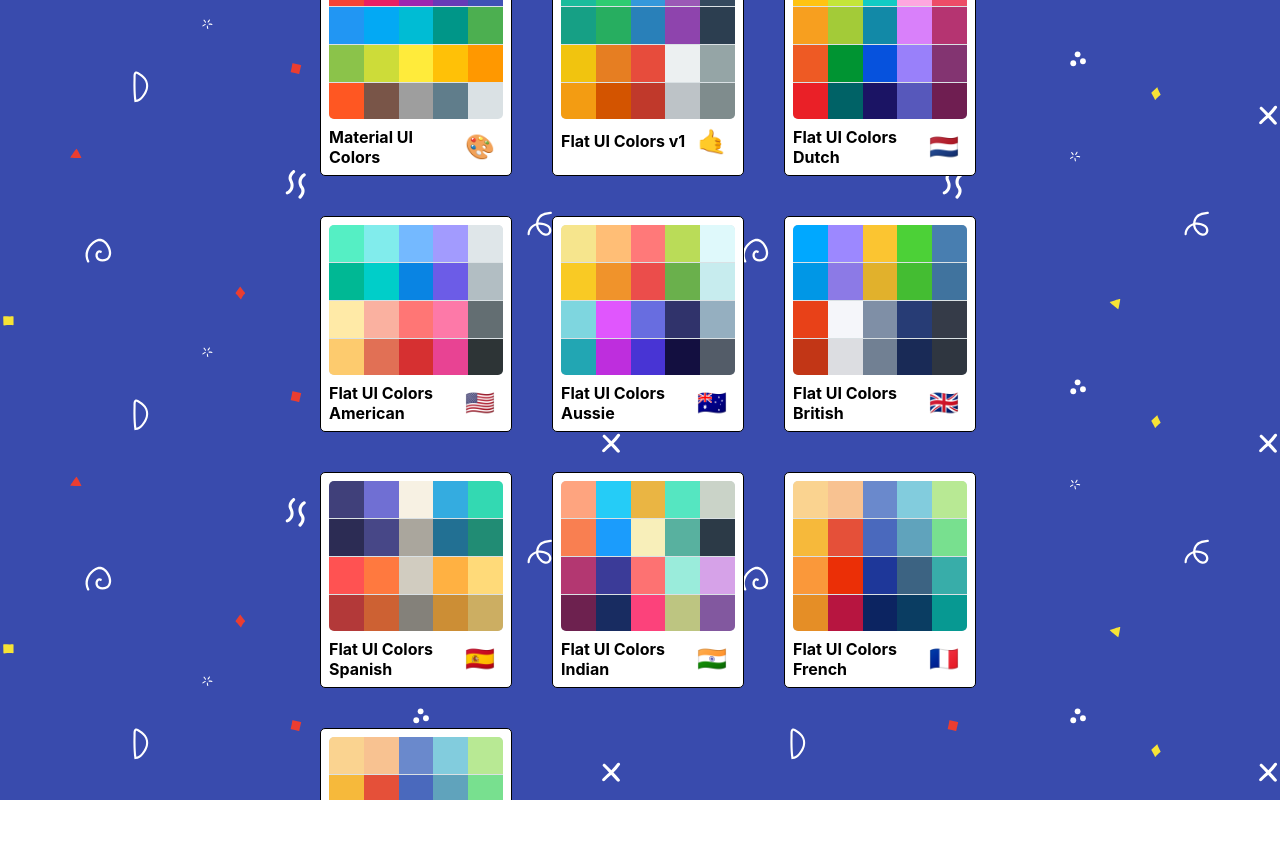
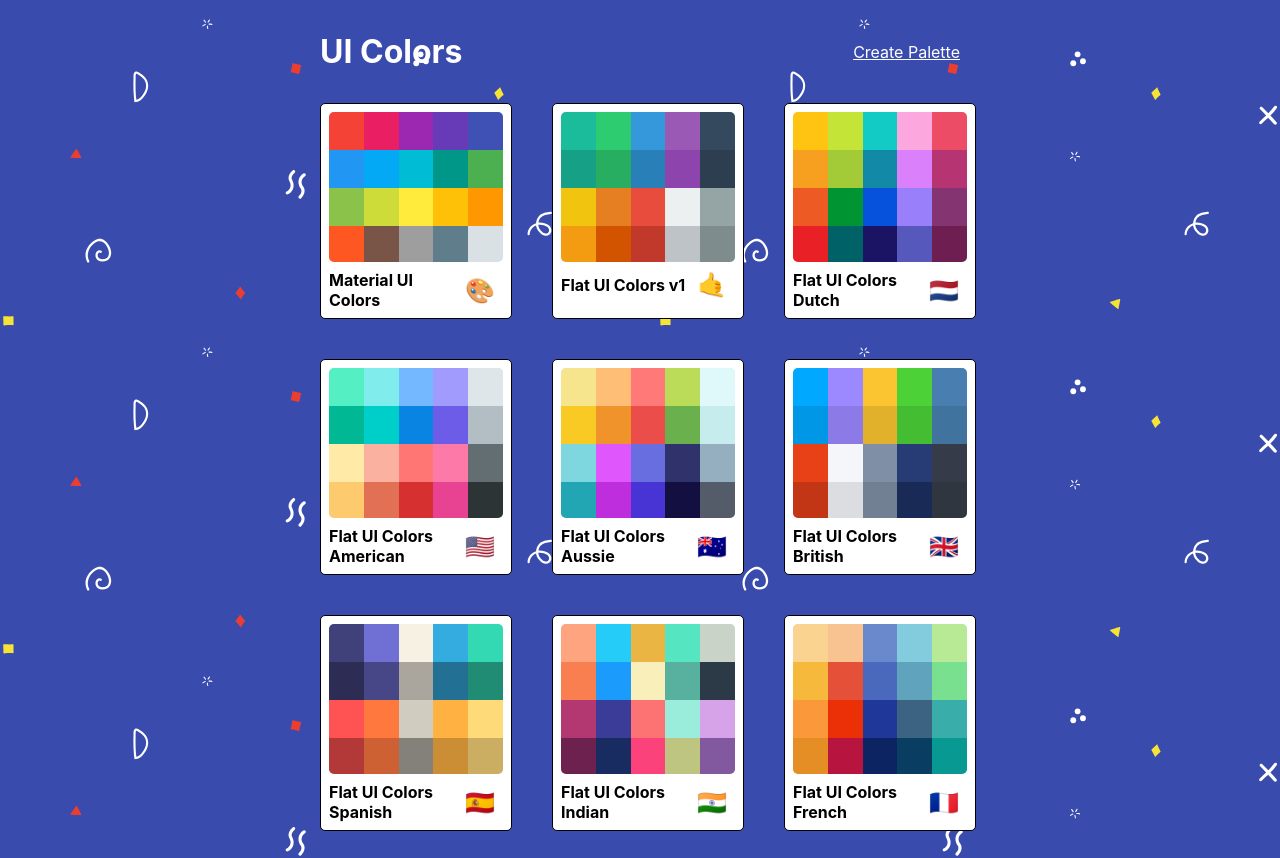
Before and after one commit to bineetNaidu/UI-Colors-App, a React (Create React App) app: page / in a window 1280 px wide. Shown: the top 858 px of the page. Before the commit the page ends 800 px from the top, so only its background shows below. Built offline with nearby package versions, Linux system fonts and the light colour scheme.

Commit message:
adjust styling

```diff
--- a/src/styles/Page.css
+++ b/src/styles/Page.css
@@ -1,6 +1,6 @@
 .page {
-  height: 100vh;
-  position: fixed;
+  /* height: 100vh;
+  position: fixed; */
   width: 100%;
   top: 0;
   transition: opacity 0.5s ease-in-out;
--- a/src/styles/PaletteListStyles.jsx
+++ b/src/styles/PaletteListStyles.jsx
@@ -12,7 +12,8 @@
     },
   },
   root: {
-    height: "100vh",
+    // height: "100vh",
+    paddingBottom: 30,
     display: "flex",
     alignItems: "center",
     justifyContent: "center",
```
